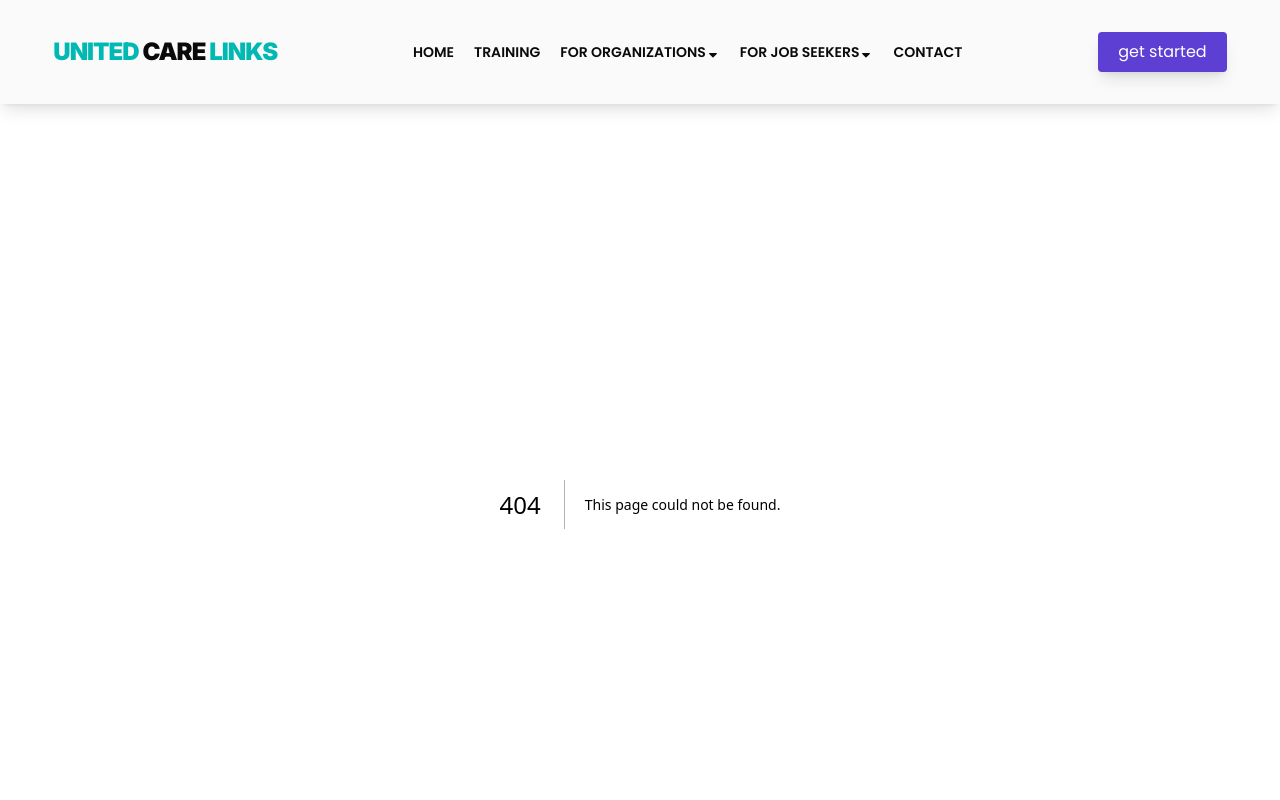
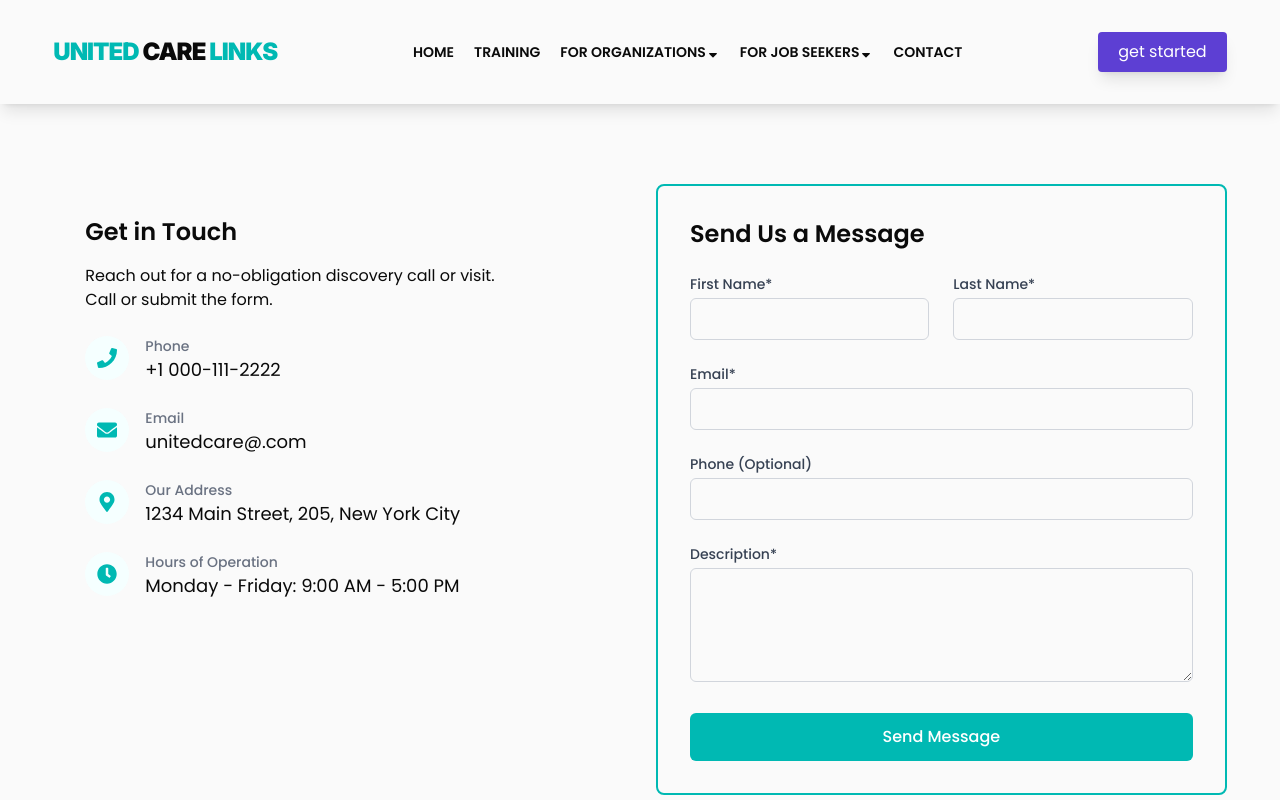
Before and after one commit to hirock0/clinic_final_app, a Next.js app: page /contact in a window 1280 px wide. Before the commit this address had no page. Built offline with nearby package versions, Linux system fonts and the light colour scheme.

Commit message:
contact form created

```diff
--- /dev/null
+++ b/src/app/(routes)/contact/page.tsx
@@ -0,0 +1,149 @@
+// app/contact/page.tsx
+import { FaPhone, FaEnvelope, FaMapMarkerAlt, FaClock } from 'react-icons/fa';
+
+export default function ContactPage() {
+  return (
+    <div className="py-12 md:py-20">
+      <div className="max-w-7xl mx-auto w-11/12">
+        <div className="grid grid-cols-1 lg:grid-cols-2 gap-8">
+          {/* Left Side - Contact Information */}
+          <div className=" p-8 rounded-lg">
+            <h2 className="text-2xl font-semibold second-text-color mb-4">Get in Touch</h2>
+            <p className='mb-6'>Reach out for a no-obligation discovery call or visit. <br/>
+              Call or submit the form.</p>
+
+            <div className="space-y-6">
+              {/* Phone */}
+              <div className="flex items-start">
+                <div className="soft-bg-purple p-3 rounded-full mr-4">
+                  <FaPhone className="main-text-color text-xl" />
+                </div>
+                <div>
+                  <h3 className="text-gray-500 text-sm font-medium">Phone</h3>
+                  <p className="second-text-color text-lg">+1 000-111-2222</p>
+                </div>
+              </div>
+
+              {/* Email */}
+              <div className="flex items-start">
+                <div className="soft-bg-purple p-3 rounded-full mr-4">
+                  <FaEnvelope className="main-text-color text-xl" />
+                </div>
+                <div>
+                  <h3 className="text-gray-500 text-sm font-medium">Email</h3>
+                  <p className="second-text-color text-lg">unitedcare@.com</p>
+                </div>
+              </div>
+
+              {/* Address */}
+              <div className="flex items-start">
+                <div className="soft-bg-purple p-3 rounded-full mr-4">
+                  <FaMapMarkerAlt className="main-text-color text-xl" />
+                </div>
+                <div>
+                  <h3 className="text-gray-500 text-sm font-medium">Our Address</h3>
+                  <p className="second-text-color text-lg">
+                    1234 Main Street, 205, New York City
+                  </p>
+                </div>
+              </div>
+
+              {/* Hours */}
+              <div className="flex items-start">
+                <div className="soft-bg-purple p-3 rounded-full mr-4">
+                  <FaClock className="main-text-color text-xl" />
+                </div>
+                <div>
+                  <h3 className="text-gray-500 text-sm font-medium">Hours of Operation</h3>
+                  <p className="second-text-color text-lg">
+                    Monday - Friday: 9:00 AM - 5:00 PM
+                  </p>
+                </div>
+              </div>
+            </div>
+          </div>
+
+          {/* Right Side - Contact Form */}
+          <div className=" p-8 rounded-lg border-2 main-border-color ">
+            <h2 className="text-2xl font-semibold second-text-color mb-6">Send Us a Message</h2>
+
+            <form className="space-y-6">
+              <div className="grid grid-cols-1 sm:grid-cols-2 gap-6">
+                <div>
+                  <label htmlFor="first-name" className="block text-sm font-medium text-gray-700 mb-1">
+                    First Name*
+                  </label>
+                  <input
+                    type="text"
+                    id="first-name"
+                    name="first-name"
+                    required
+                    className="w-full px-4 py-2 border border-gray-300 rounded-md  "
+                  />
+                </div>
+
+                <div>
+                  <label htmlFor="last-name" className="block text-sm font-medium text-gray-700 mb-1">
+                    Last Name*
+                  </label>
+                  <input
+                    type="text"
+                    id="last-name"
+                    name="last-name"
+                    required
+                    className="w-full px-4 py-2 border border-gray-300 rounded-md "
+                  />
+                </div>
+              </div>
+
+              <div>
+                <label htmlFor="email" className="block text-sm font-medium text-gray-700 mb-1">
+                  Email*
+                </label>
+                <input
+                  type="email"
+                  id="email"
+                  name="email"
+                  required
+                  className="w-full px-4 py-2 border border-gray-300 rounded-md "
+                />
+              </div>
+
+              <div>
+                <label htmlFor="phone" className="block text-sm font-medium text-gray-700 mb-1">
+                  Phone (Optional)
+                </label>
+                <input
+                  type="tel"
+                  id="phone"
+                  name="phone"
+                  className="w-full px-4 py-2 border border-gray-300 rounded-md "
+                />
+              </div>
+
+              <div>
+                <label htmlFor="message" className="block text-sm font-medium text-gray-700 mb-1">
+                  Description*
+                </label>
+                <textarea
+                  id="message"
+                  name="message"
+                  rows={4}
+                  required
+                  className="w-full px-4 py-2 border border-gray-300 rounded-md "
+                ></textarea>
+              </div>
+
+              <button
+                type="submit"
+                className="w-full second-bg-color text-white py-3 px-4 rounded-md font-medium transition-transform duration-300 hover:scale-105 cursor-pointer"
+              >
+                Send Message
+              </button>
+            </form>
+          </div>
+        </div>
+      </div>
+    </div>
+  );
+}
--- a/src/components/footer/Footer.tsx
+++ b/src/components/footer/Footer.tsx
@@ -3,7 +3,7 @@ import Link from 'next/link';
 import React from 'react';
 const Footer = () => {
     return (
-        <footer className="bg-primary-color">
+        <footer className="bg-primary-color border-t-1 border-gray-500">
             <div className="footer md:footer-horizontal max-w-[1400px] w-11/12 mx-auto py-12 md:py-20">
                 <nav>
                     <h6 className="second-text-color font-semibold text-lg">Services</h6>
--- a/src/components/nav/Nav.tsx
+++ b/src/components/nav/Nav.tsx
@@ -72,7 +72,7 @@ const Nav = () => {
     },
     {
       title: "Contact",
-      href: "/",
+      href: "/contact",
     },
   ];
 
```
